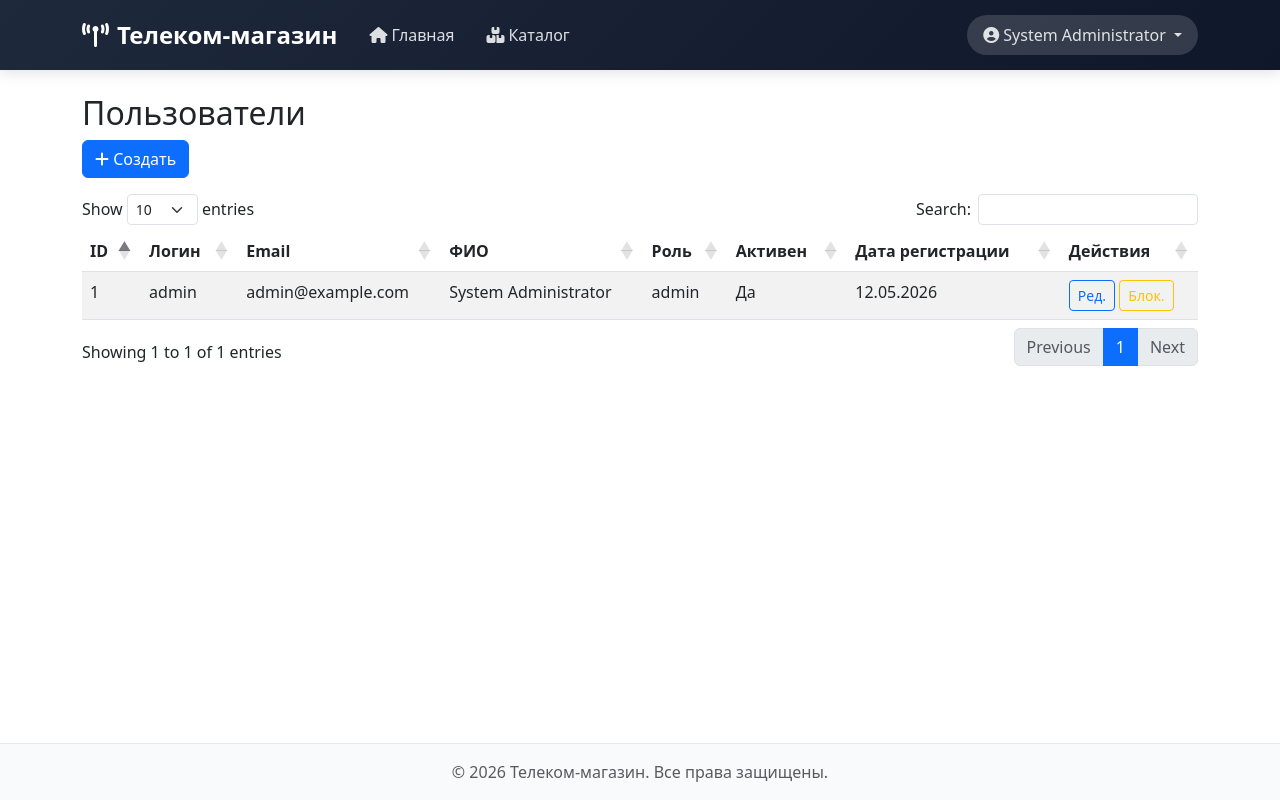
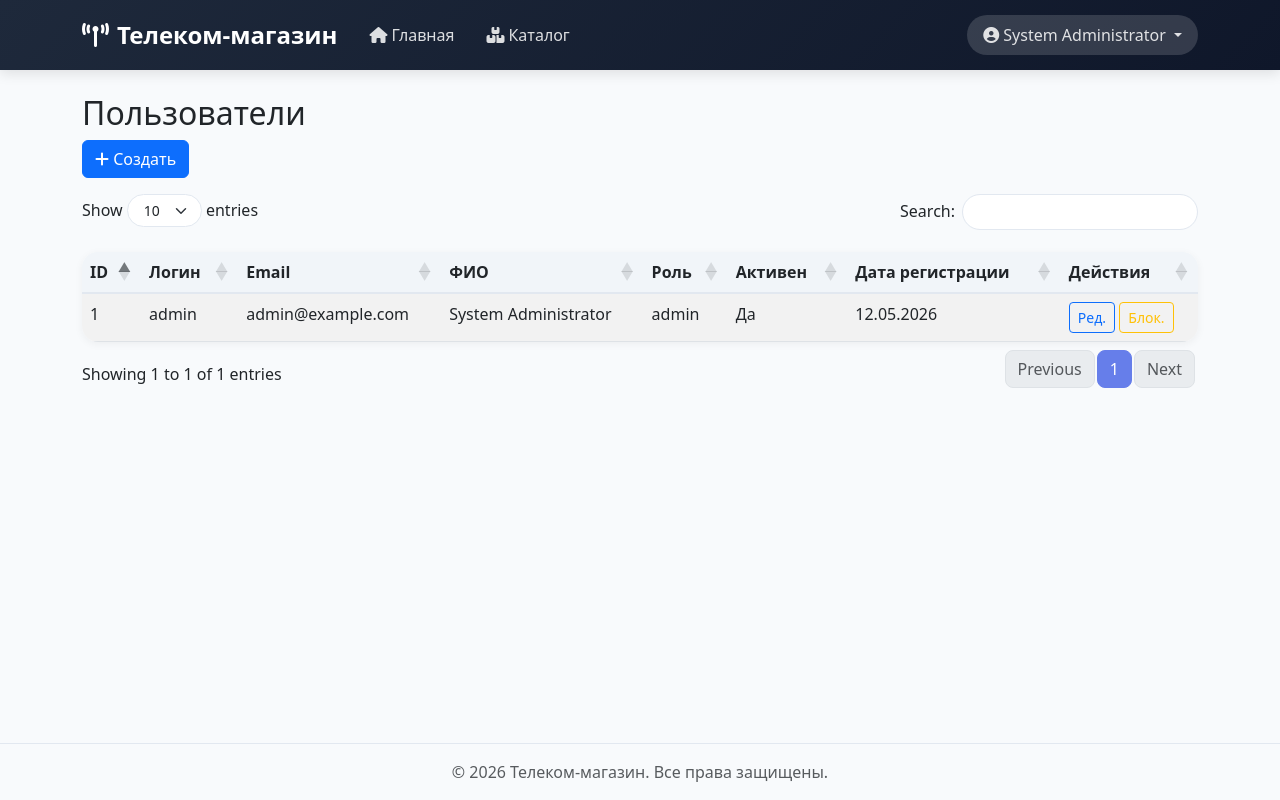
Before and after one commit to vladrob333333-sys/diplom200, a Flask app: page /admin/users in a window 1280 px wide. Run offline with Flask 3, Linux system fonts and the light colour scheme; a user stored in the database is signed in; data comes from the database, SQL or seed files in the repository; some libraries are stand-ins or nearby versions.

Commit message:
style.css

```diff
--- a/app/static/css/style.css
+++ b/app/static/css/style.css
@@ -2,16 +2,38 @@ html {
     scroll-behavior: smooth;
 }
 body {
-    display: flex;
-    flex-direction: column;
-    min-height: 100vh;
+    background: #f8fafc;
 }
-main {
-    flex: 1;
+/* DataTables кастомизация */
+.dataTables_wrapper .dataTables_length,
+.dataTables_wrapper .dataTables_filter {
+    margin-bottom: 1rem;
 }
-.chat-box {
-    background-color: #f8f9fa;
+.dataTables_wrapper .dataTables_filter input {
+    border-radius: 2rem !important;
+    padding: 0.4rem 1rem !important;
+    border: 1px solid #e2e8f0 !important;
 }
-.footer {
-    margin-top: auto;
+.dataTables_wrapper .dataTables_length select {
+    border-radius: 2rem !important;
+    padding: 0.3rem 2rem 0.3rem 1rem !important;
+    border: 1px solid #e2e8f0 !important;
 }
+table.dataTable {
+    border-radius: 1rem !important;
+    overflow: hidden;
+    box-shadow: 0 2px 8px rgba(0,0,0,0.05);
+}
+table.dataTable thead th {
+    background: #f1f5f9 !important;
+    border-bottom: 2px solid #e2e8f0 !important;
+    font-weight: 600;
+}
+.paginate_button.page-item.active .page-link {
+    background: #667eea !important;
+    border-color: #667eea !important;
+}
+.page-link {
+    border-radius: 0.5rem !important;
+    margin: 0 3px;
+}
```
